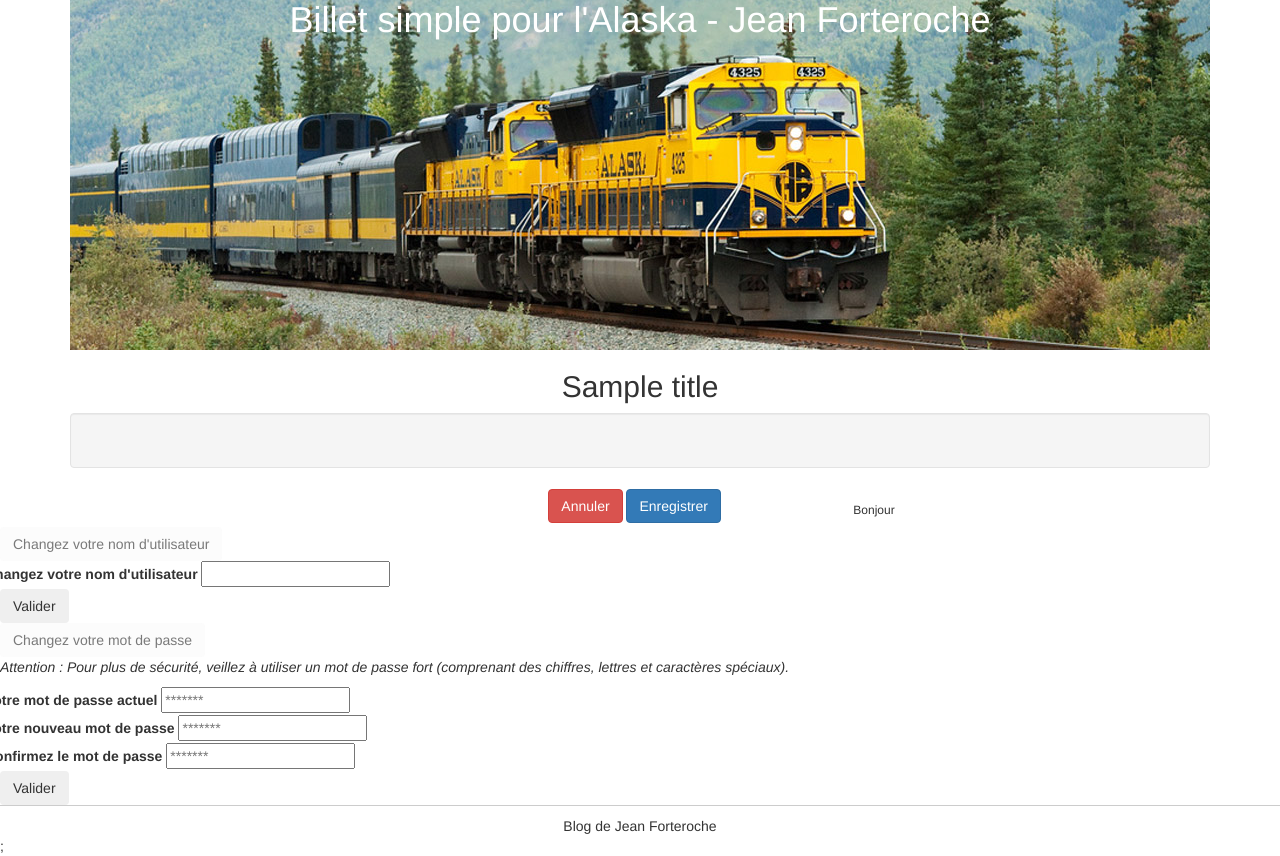
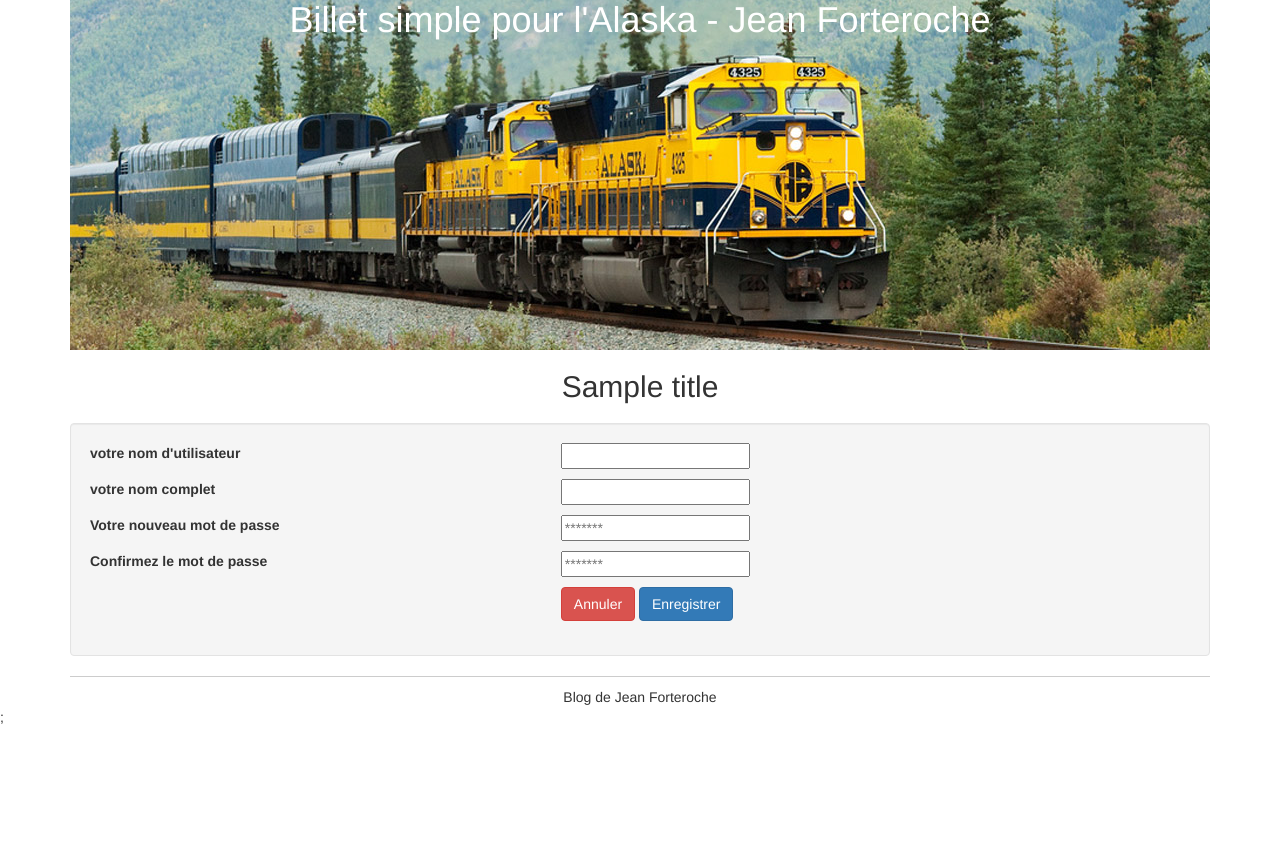
Before and after one commit to FredericAlves/Blog, a PHP site: template views/user_form_edit.html.twig in a window 1280 px wide. Shown: the part 70-926 px from the top of the page. After the commit the page ends 794 px from the top, so only its background shows below. Run offline with PHP 8.4, Linux system fonts and the light colour scheme; the template is opened without the code that fills it: most values are stand-ins (such as "Sample title", 1, 10 or a date in 2020); some libraries are stand-ins or nearby versions.

Commit message:
admin : partie user : edit terminé

```diff
--- a/app/routes.php
+++ b/app/routes.php
@@ -69,9 +69,9 @@
 // --- User section
 
 // edit an user
-$app->get('/admin/user/{id}/edit',"Blog\Controller\AdminController::editUserAction")
+$app->match('/admin/user/{id}/edit',"Blog\Controller\AdminController::editUserAction")
     ->bind('edit_user');
 
 // save an user
-$app->get('/admin/user/{id}/save', "Blog\Controller\AdminController::saveUserAction")
+$app->match('/admin/user/save', "Blog\Controller\AdminController::saveUserAction")
     ->bind('save_user');
--- a/src/Controller/FrontController.php
+++ b/src/Controller/FrontController.php
@@ -59,6 +59,7 @@
         } else {
             $comment->setAuthor("Anonyme");
         };
+        $comment->setReport('0');
         $app['dao.comment']->save($comment);
         $app['session']->getFlashBag()->add('success', 'Votre commentaire a bien été ajouté.');
 
--- a/src/DAO/CommentDAO.php
+++ b/src/DAO/CommentDAO.php
@@ -141,6 +141,7 @@
         $this->getDb()->delete('comment', array('article_id' => $articleId));
     }
 
+
     /**
      * Removes a comment from the database.
      *
--- a/views/comment.html.twig
+++ b/views/comment.html.twig
@@ -57,7 +57,7 @@
                 <p class="post-meta">
 
                     Le {{ children.date|date('d-m-Y \\à\\ H:i') }} <strong>{{ children.author }}</strong> a répondu :<p> {{ children.content |  escape | nl2br}}</p>
-                <a class="btn btn-warning pull-right" href="{{ path('report_comment', { 'id': comment.id }) }}">Signaler le commentaire</a>
+                <a class="btn btn-warning pull-right" href="{{ path('report_comment', { 'id': children.id }) }}">Signaler le commentaire</a>
                 <button type="button" class="btn btn-primary" onclick="toggle_div(this,'div_reponse.{{ children.id }}','Répondre','Annuler');">Répondre</button>
                 <p></p>
                 <div id="div_reponse.{{ children.id }}" style="display:none;">
@@ -102,7 +102,7 @@
                 <div class="panel-body">
                     <p class="post-meta">
                         Le {{ children2.date|date('d-m-Y \\à\\ H:i') }} <strong>{{ children2.author }}</strong> a répondu :<p> {{ children2.content |  escape | nl2br}}</p>
-                    <a class="btn btn-warning pull-right" href="{{ path('report_comment', { 'id': comment.id }) }}">Signaler le commentaire</a>
+                    <a class="btn btn-warning pull-right" href="{{ path('report_comment', { 'id': children2.id }) }}">Signaler le commentaire</a>
 
 
 
--- a/views/user_form_edit.html.twig
+++ b/views/user_form_edit.html.twig
@@ -6,102 +6,67 @@
 {% block content %}
 
     <h2 class="text-center">{{ block('title') }}</h2>
+    <h3 class="text-center"> {{ user.name }} </h3>
 
 
-
+<form action="/admin/user/save" id="form-article" method="post">
+                <input name="id" id=$id  type="hidden" value="{{ user.id }}">
+                <input name="role" id=$role  type="hidden" value="{{ user.role }}">
     <div class="well">
-
         <div class="form-group">
+        <div class="row">
             <div class="col-sm-5 control-label">
-
+                <label for="username">votre nom d'utilisateur</label>
             </div>
 
             <div class="col-sm-4">
-
+                <input type="text" name="username" id=$username value="{{ user.username }}" required>
             </div>
         </div>
-        <div class="form-group">
+            <p></p>
+        <div class="row">
             <div class="col-sm-5 control-label">
-
+                <label for="name">votre nom complet</label>
             </div>
 
             <div class="col-sm-4">
-
+                <input type="text" name="name" id=$name value="{{ user.name }}" required>
             </div>
         </div>
-        </div>
-        <div class="form-group">
+            <p></p>
+        <div class="row">
             <div class="col-sm-5 control-label">
-
+                <label for="password">Votre nouveau mot de passe</label>
             </div>
 
             <div class="col-sm-4">
-
+                <input type="password" name="password" id=$password placeholder="*******" required>
             </div>
         </div>
-        </div>
-        <div class="form-group" hidden>
+            <p></p>
+        <div class="row" >
             <div class="col-sm-5 control-label">
-
+                <label for="password-confirmation">Confirmez le mot de passe</label>
             </div>
 
             <div class="col-sm-4">
-
+                <input type="password" name="password-confirmation" id=$password-confirmation placeholder="*******" required>
             </div>
         </div>
-        </div>
-        <div class="form-group">
+            <p></p>
+        <div class="row">
             <div class="col-sm-offset-5 col-sm-3">
                 <a href="{{ path('admin') }}#users" class="btn btn-danger">Annuler</a>
                 <input type="submit" class="btn btn-primary" value="Enregistrer" />
             </div>
         </div>
-
+        </div>
     </div>
+</form>
 
 
-    <div class="demo-graphs mdl-shadow--2dp mdl-color--white mdl-cell mdl-cell--12-col">
-        <h6 id="account-title">
-            Bonjour {{ user.name }}
-        </h6>
-
-        <button id="username-button" class="btn waves-effect waves-light blue-grey darken-1" disabled>Changez votre nom d'utilisateur</button><br>
-        <form id="username-form" method="post" action="">
-            <div class="row">
-                <div class="input-field col s5">
-                    <label for="username">Changez votre nom d'utilisateur</label>
-                    <input type="text" name="username" id="username" placeholder="{{ user.username }}" required>
-                </div>
-            </div>
-            <button type="submit" class="btn waves-effect waves-light orange accent-2">Valider</button>
-        </form>
-
-        <button id="password-button" class="btn waves-effect waves-light blue-grey darken-1" disabled>Changez votre mot de passe</button><br>
-        <form id="password-form" method="post" action="">
-            <p><em>Attention : Pour plus de sécurité, veillez à utiliser un mot de passe fort (comprenant des chiffres, lettres et caractères spéciaux).</em></p>
-            <div class="row">
-                <div class="input-field col s5">
-                    <label for="old-password">Votre mot de passe actuel</label>
-                    <input type="password" name="old-password" id="old-password" placeholder="*******" required>
-                </div>
-            </div>
-            <div class="row">
-                <div class="input-field col s5">
-                    <label for="password">Votre nouveau mot de passe</label>
-                    <input type="password" name="password" id="password" placeholder="*******" required>
-                </div>
-            </div>
-            <div class="row">
-                <div class="input-field col s5">
-                    <label for="password-confirmation">Confirmez le mot de passe</label>
-                    <input type="password" name="password-confirmation" id="password-confirmation" placeholder="*******" required>
-                </div>
-            </div>
-            <button type="submit" class="btn waves-effect waves-light orange accent-2">Valider</button>
-        </form>
 
 
-    </div>
 
 
 
```
Also changed, not shown: src/Controller/AdminController.php (+13 -3 lines).
